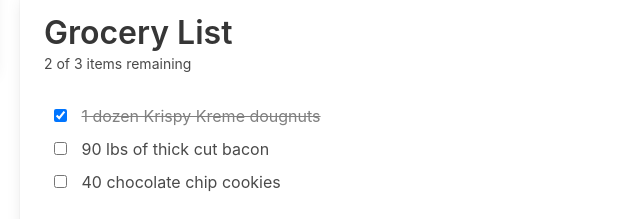
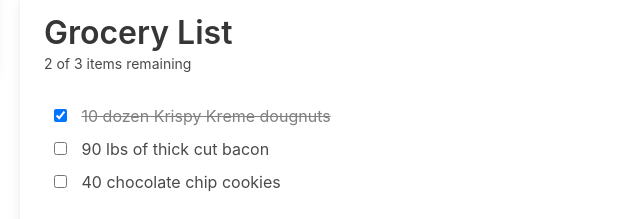
Before and after one commit to seb646/Grocery-List, a plain HTML site: page index.html in a window 1280 px wide. Shown: the part 213-432 px from the top of the page, 338-978 px from the left. Drawn offline with nearby package versions, Linux system fonts and the light colour scheme.

Commit message:
Upped the doughnut count

```diff
--- a/index.html
+++ b/index.html
@@ -31,7 +31,7 @@
       .controller('TodoListController', function() {
         var todoList = this;
         todoList.todos = [
-          {text:'1 dozen Krispy Kreme dougnuts', done:true},
+          {text:'10 dozen Krispy Kreme dougnuts', done:true},
           {text:'90 lbs of thick cut bacon', done:false},
           {text:'40 chocolate chip cookies', done:false}];
         todoList.addTodo = function() {
```
